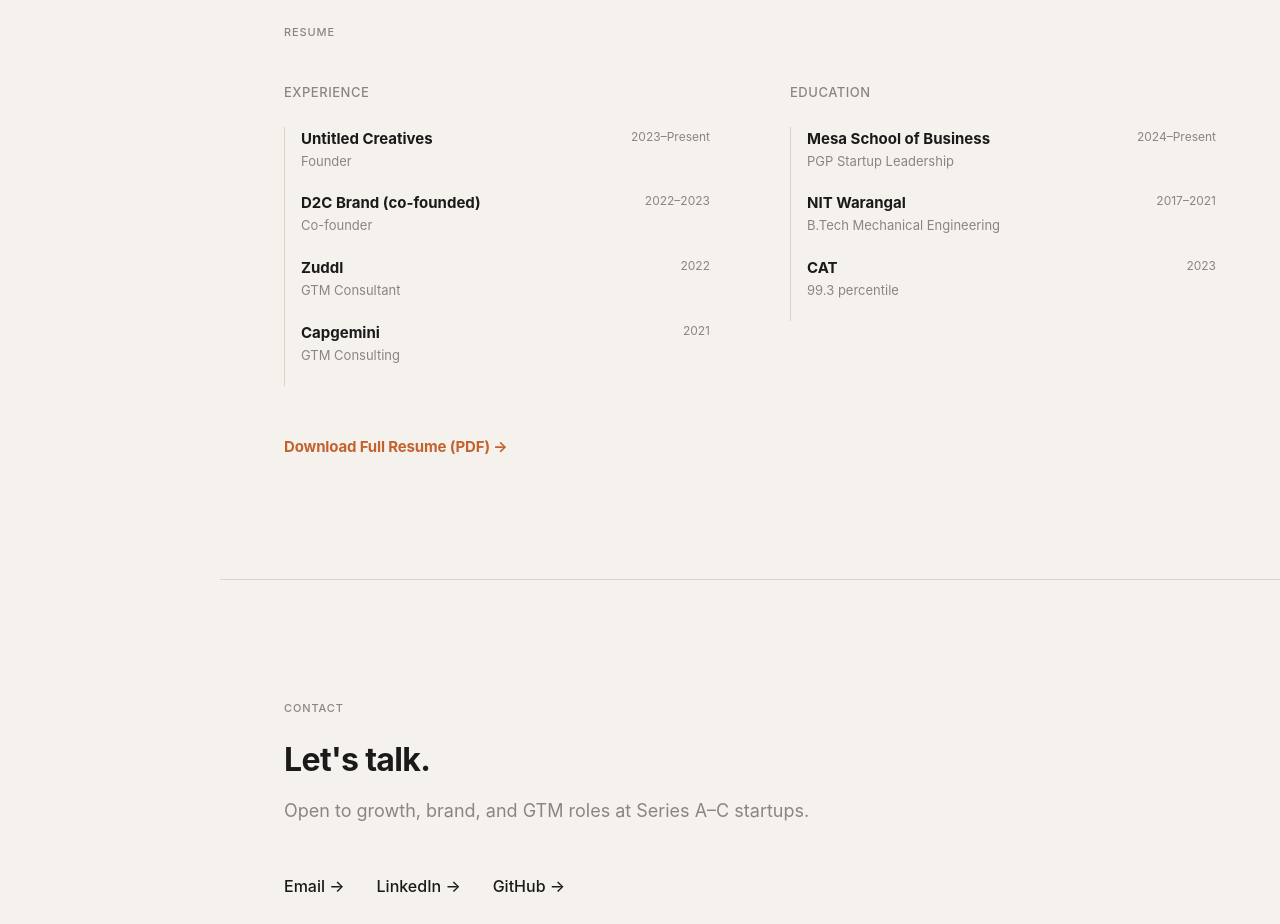
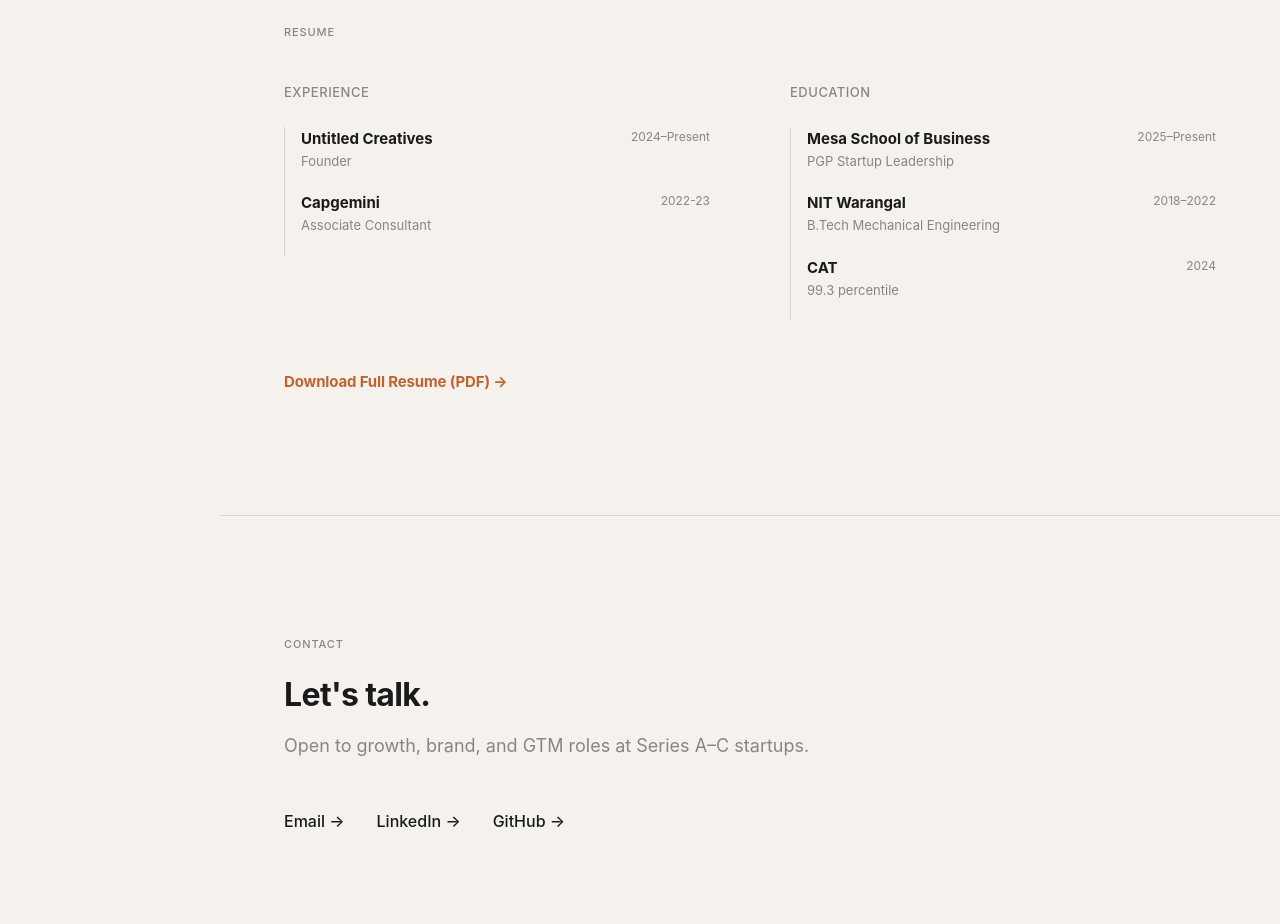
Before and after one commit to tb-srikar-pandrangi/portfolio, a React (Vite) app: page / in a window 1280 px wide. Shown: the part 4200-5124 px from the top of the page. Built offline with nearby package versions, Linux system fonts and the light colour scheme; a web font is replaced by a local one.

Commit message:
Update resume experience and education details

```diff
--- a/src/components/Resume.jsx
+++ b/src/components/Resume.jsx
@@ -1,15 +1,13 @@
 // REPLACE these arrays with actual resume content from user
 const experience = [
-  { company: 'Untitled Creatives', title: 'Founder', year: '2023–Present' },
-  { company: 'D2C Brand (co-founded)', title: 'Co-founder', year: '2022–2023' },
-  { company: 'Zuddl', title: 'GTM Consultant', year: '2022' },
-  { company: 'Capgemini', title: 'GTM Consulting', year: '2021' },
+  { company: 'Untitled Creatives', title: 'Founder', year: '2024–Present' },
+  { company: 'Capgemini', title: 'Associate Consultant', year: '2022-23' },
 ]
 
 const education = [
-  { institution: 'Mesa School of Business', program: 'PGP Startup Leadership', year: '2024–Present' },
-  { institution: 'NIT Warangal', program: 'B.Tech Mechanical Engineering', year: '2017–2021' },
-  { institution: 'CAT', program: '99.3 percentile', year: '2023' },
+  { institution: 'Mesa School of Business', program: 'PGP Startup Leadership', year: '2025–Present' },
+  { institution: 'NIT Warangal', program: 'B.Tech Mechanical Engineering', year: '2018–2022' },
+  { institution: 'CAT', program: '99.3 percentile', year: '2024' },
 ]
 
 function TimelineItem({ primary, secondary, year }) {
```
